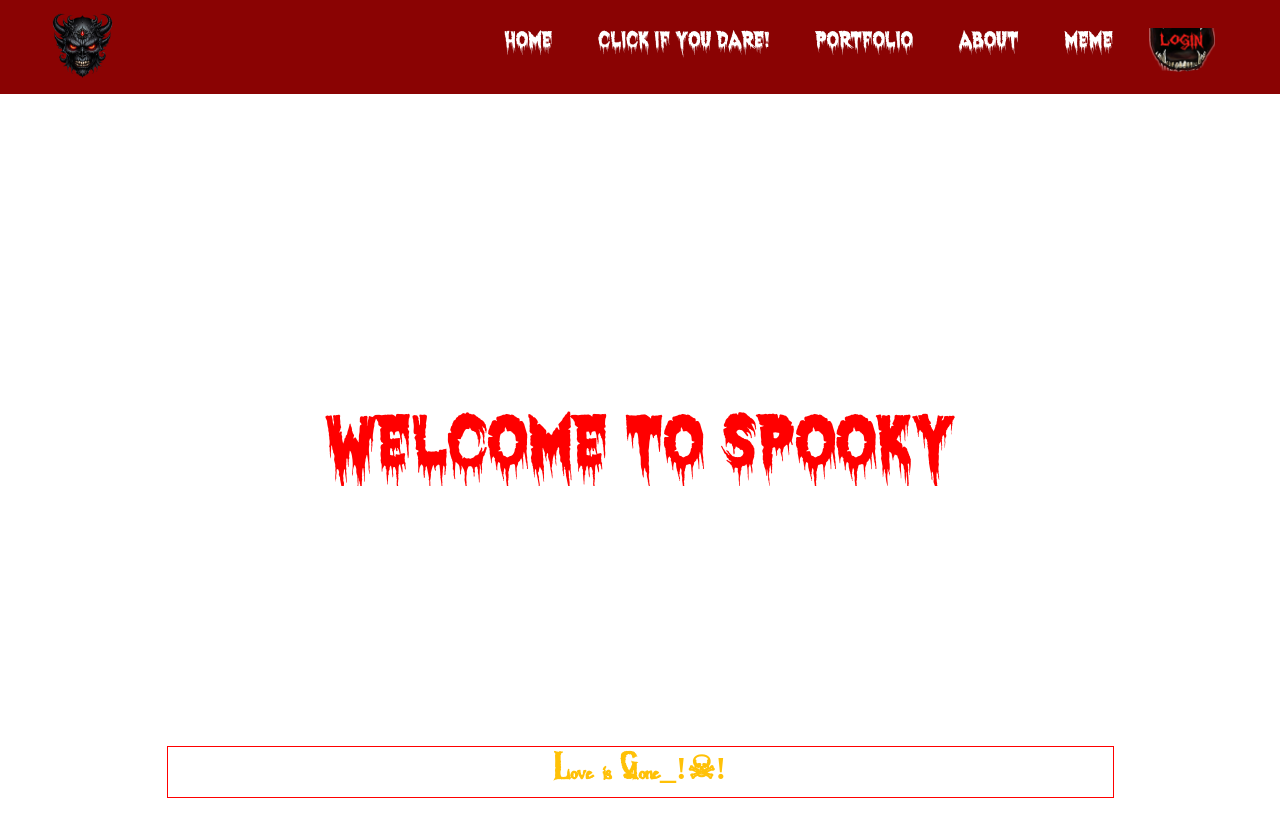
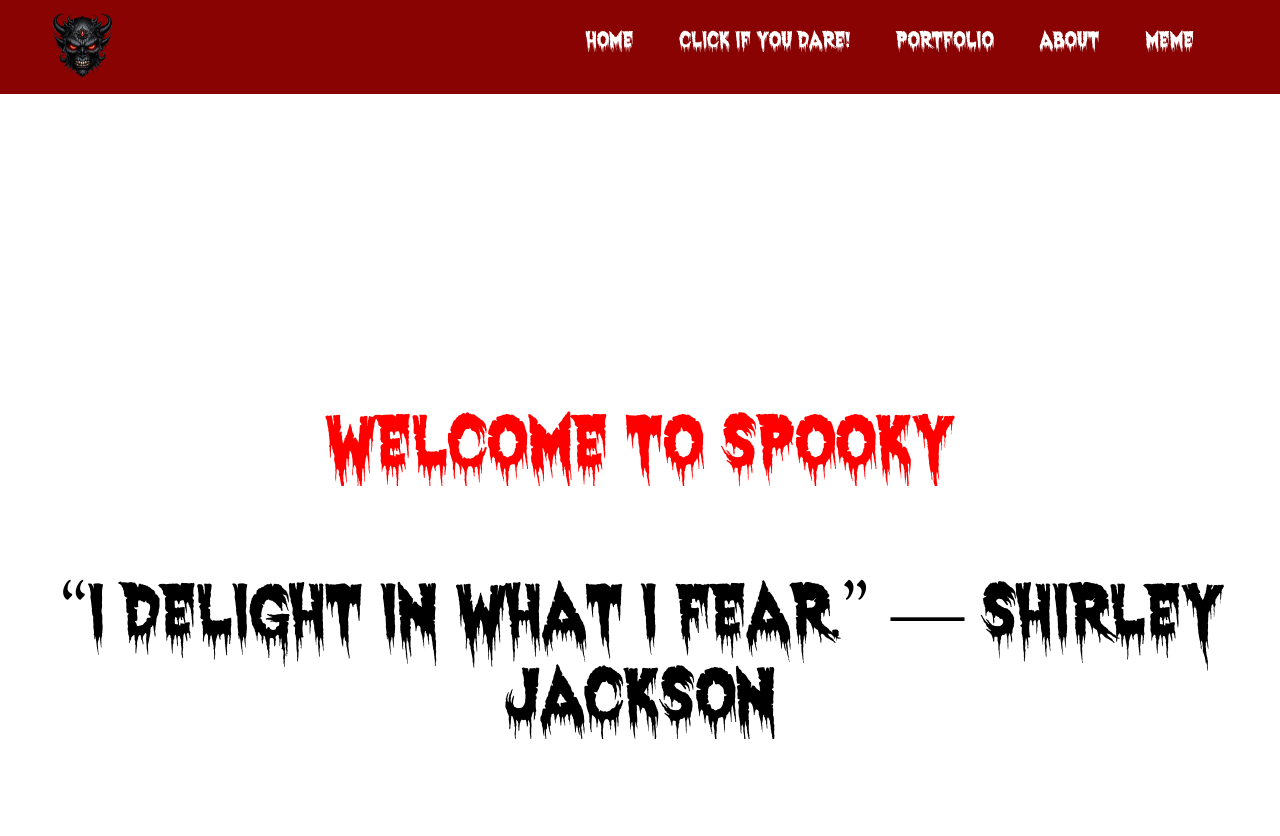
Before and after one commit to sillywilly21/Zombie-Website, a plain HTML site: page index.html in a window 1280 px wide. Drawn offline with Linux system fonts and the light colour scheme.

Commit message:
Update index.html

```diff
--- a/index.html
+++ b/index.html
@@ -20,7 +20,6 @@
             <li><a href="#">About</a></li>
             <li><a href="#">Meme</a></li>
           </ul>
-          <img id="btn-img" src="Required-material\login button.png" alt="">
         </div>
     </div>
 
@@ -28,10 +27,12 @@
       <center>
         <div class="headings">
           <p>Welcome to Spooky</p>
+        </br>
+          “I delight in what I fear.” ― Shirley Jackson
         </div>
 
         <div class="bottom">
-          <p>Love is Gone_!<span style="color: #ffc107; font-weight: bolder;">&#9760</span>!</p>
+          <p>"dont be scared of death, but life without meaning" - Me<span style="color: #ffc107; font-weight: bolder;">&#9760</span>!</p>
         </div>
       </center>
     </div>
```
